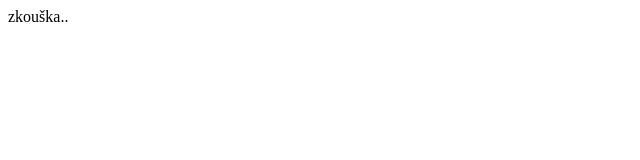
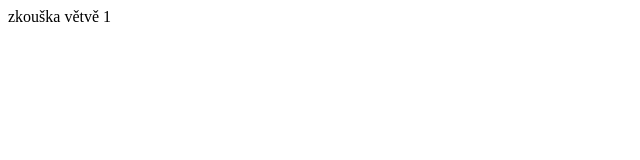
Before and after one commit to HTML-a-CSS-2/projekt-portfolio-DitaSch, a plain HTML site: page index.html in a window 1280 px wide. Shown: the full height of the page, 0-640 px from the left. Drawn offline with Linux system fonts and the light colour scheme.

Commit message:
branch 1 zkouška

```diff
--- a/index.html
+++ b/index.html
@@ -7,6 +7,6 @@
     <title>Document</title>
 </head>
 <body>
-    zkouška..
+zkouška větvě 1
 </body>
 </html>
```
